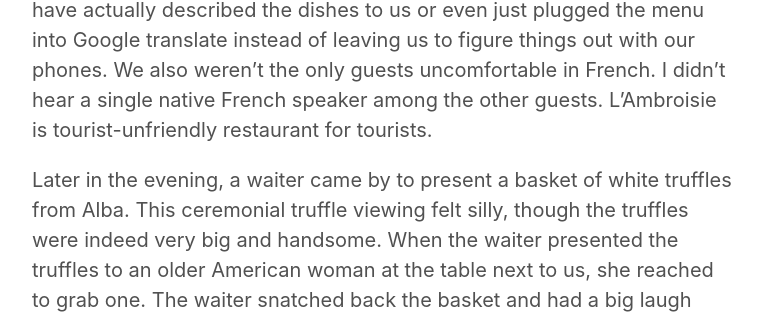
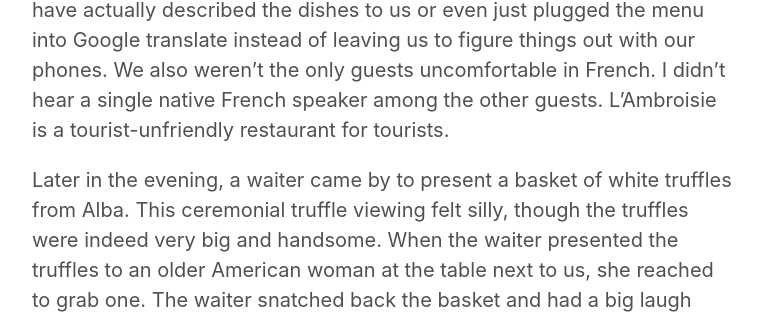
Before and after one commit to jtconnor/jtconnor.github.io, a Jekyll site: the page built from _posts/2022-11-05-lambroisie.md, in a window 1280 px wide. Shown: the part 636-950 px from the top of the page, without its empty margins (258-1020 px from the left). Built offline with Jekyll 4.4.1, drawn with Linux system fonts in a browser that asks for light colours; comment, search, counter and statistics services are not loaded; some of the changed text lies outside the part shown.

Commit message:
fix typo

```diff
--- a/_posts/2022-11-05-lambroisie.md
+++ b/_posts/2022-11-05-lambroisie.md
@@ -20,7 +20,7 @@
 dishes to us or even just plugged the menu into Google translate instead of
 leaving us to figure things out with our phones.  We also weren’t the only
 guests uncomfortable in French.  I didn’t hear a single native French speaker
-among the other guests.  L’Ambroisie is tourist-unfriendly restaurant for
+among the other guests.  L’Ambroisie is a tourist-unfriendly restaurant for
 tourists.
 
 Later in the evening, a waiter came by to present a basket of white
```
